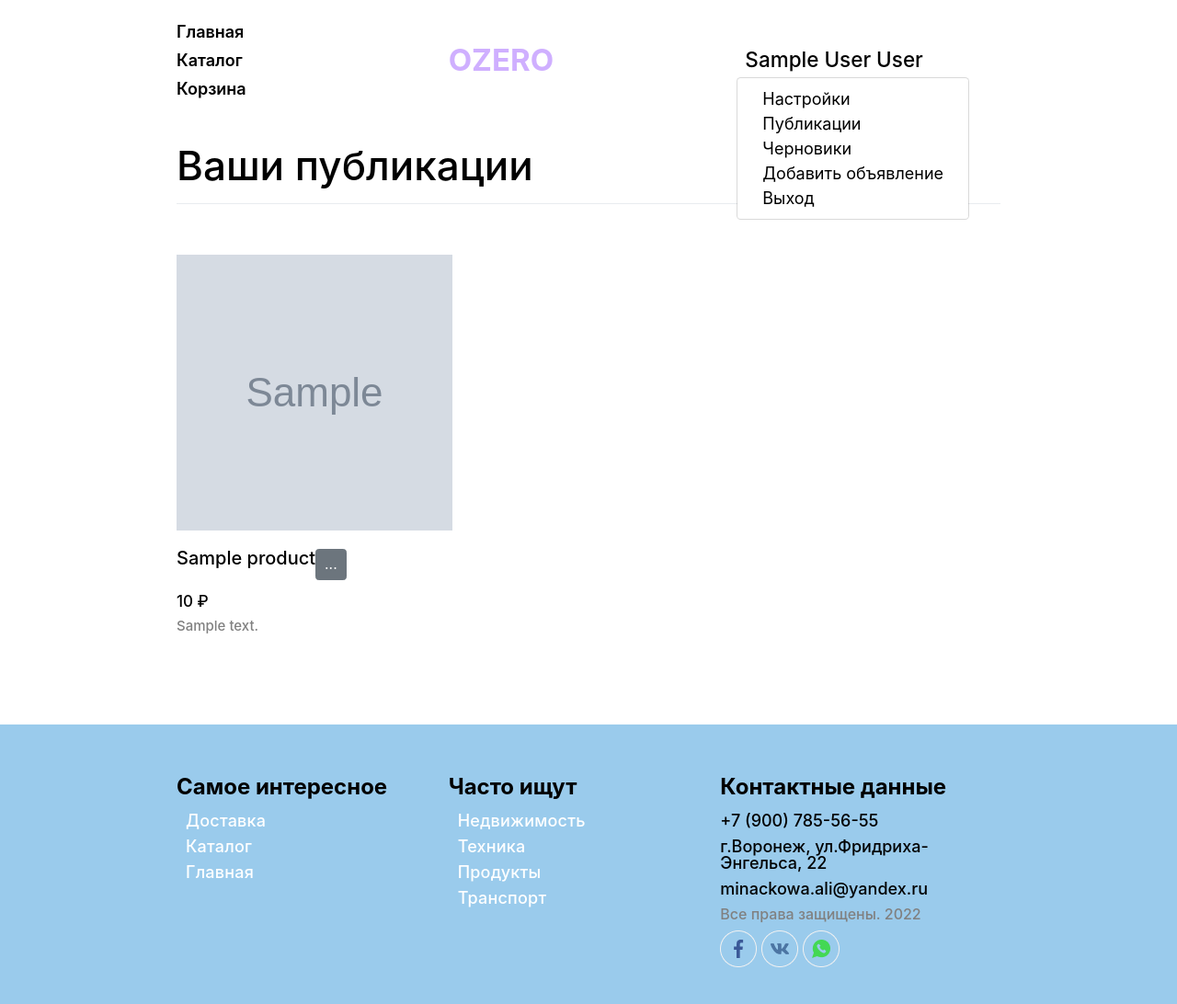
After one commit to AlikaMinakova/Ozero, a Flask app: page /account in a window 1280 px wide, after a click that opens the changed part. The commit adds this page. Shown: the whole page at 92% size. Run offline with Flask 2, Linux system fonts and the light colour scheme; a user stored in the database is signed in; tables that the repository leaves empty hold one stand-in row (values such as "Sample post"); grey boxes marked "Sample" are stand-in pictures; some libraries are stand-ins or nearby versions.

Commit message:
account_set_update

```diff
--- a/main.py
+++ b/main.py
@@ -1,7 +1,7 @@
 # -*- coding: utf8 -*-
 import requests
-from flask_login import login_user, login_required, logout_user
-from flask_restful import Api
+from flask_login import login_user, login_required, logout_user, current_user
+from flask_restful import Api, abort
 from werkzeug.utils import redirect
 from flask import Flask, render_template, request
 from data.product import Products
@@ -11,6 +11,8 @@ from data.loginform import LoginForm
 from data.user import User
 from forms.user import RegisterForm
 from flask_login import LoginManager
+
+from forms.user_set import SetForm
 
 app = Flask(__name__)
 app.config['SECRET_KEY'] = 'OZERO_secret_key'
@@ -138,5 +140,50 @@ def info_about_product(id):
                            coor=toponym_coodrinates)
 
 
+@app.route('/account/<int:id>', methods=['GET', 'POST'])  # настройки аккаунта
+@login_required
+def edit_user(id):
+    form = SetForm()
+    if request.method == "GET":
+        db_sess = db_session.create_session()
+        user = db_sess.query(User).filter(User.id == id).first()
+        if user:
+            form.name.data = user.name
+            form.surname.data = user.surname
+            form.address.data = user.address
+        else:
+            abort(404)
+    if form.validate_on_submit():
+        db_sess = db_session.create_session()
+        user = db_sess.query(User).filter(User.id == id).first()
+        if user:
+            user.name = form.name.data
+            user.surname = form.surname.data
+            user.address = form.address.data
+            db_sess.commit()
+            return redirect('/info/all')
+        else:
+            abort(404)
+    return render_template('user_set.html',
+                           form=form
+                           )
+
+
+@app.route('/account')  # Страница пользователя
+def account():
+    db_sess = db_session.create_session()
+    products = db_sess.query(Products).filter(
+        (Products.user == current_user), (Products.is_private != True))
+    return render_template('name.html', products=products)
+
+
+@app.route('/account_private')  # Страница пользователя с приватными записями
+def account_private():
+    db_sess = db_session.create_session()
+    products = db_sess.query(Products).filter(
+        (Products.user == current_user), (Products.is_private == True))
+    return render_template('private.html', products=products)
+
+
 if __name__ == '__main__':
     main()
--- a/templates/base.html
+++ b/templates/base.html
@@ -66,9 +66,9 @@
                                        aria-haspopup="true" aria-expanded="false">{{ current_user.name }} {{
                                         current_user.surname }}</a>
                                     <div class="dropdown-menu" aria-labelledby="navbarDropdownMenuLink">
-                                        <a class="dropdown-item" href="/">Настройки</a>
-                                        <a class="dropdown-item" href="/">Публикации</a>
-                                        <a class="dropdown-item" href="/">Черновики</a>
+                                        <a class="dropdown-item" href="/account/{{current_user.id}}">Настройки</a>
+                                        <a class="dropdown-item" href="/account">Публикации</a>
+                                        <a class="dropdown-item" href="/account_private">Черновики</a>
                                         <a class="dropdown-item" href="/">Добавить объявление</a>
                                         <a class="dropdown-item" href="/logout">Выход</a>
                                     </div>
--- /dev/null
+++ b/templates/name.html
@@ -0,0 +1,39 @@
+{% extends "base.html" %}
+{% block content %}
+<main class="page">
+    <section class="page__exersise exersise">
+        <div class="exersise__container _container">
+            <div class="exersise__header header-block">
+                <h2 class="header-block__title">Ваши публикации</h2>
+                <div class="dropdown-divider"></div>
+                <div class="exersise__body">
+                    <div class="exersise__column">
+                        {% for item in products%}
+                        <div class="exersise__item">
+                            <div class="exersise__picture">
+                                 <a href="/product_info/{{ item.id }}"><img src="/static/img/{{ item.url_img }}" width="300px" height="300px" alt=""></a>
+                            </div>
+                            <div class="exersise__price">{{ item.title }}
+                            <div class="dropdown">
+                                <button class="btn btn-secondary btn-sm dropdown-toggle" type="button"
+                                        id="dropdownMenuButton" data-toggle="dropdown" aria-haspopup="true"
+                                        aria-expanded="false">
+                                    ...
+                                </button>
+                                <div class="dropdown-menu" aria-labelledby="dropdownMenuButton">
+                                    <a class="dropdown-item red" href="/">Редактировать</a>
+                                    <a class="dropdown-item red" href="/">Удалить</a>
+                                </div>
+                            </div>
+                        </div>
+                            <div class="exersise__name">{{ item.price }} ₽</div>
+                            <div class="exersise__address">{{ item.user.address }}</div>
+                    </div>
+                    {% endfor %}
+                </div>
+            </div>
+        </div>
+        </div>
+    </section>
+</main>
+{% endblock %}
```
Also changed, not shown: forms/user_set.py (added, +10 -0 lines), templates/private.html (added, +39 -0 lines), templates/user_set.html (added, +39 -0 lines).
